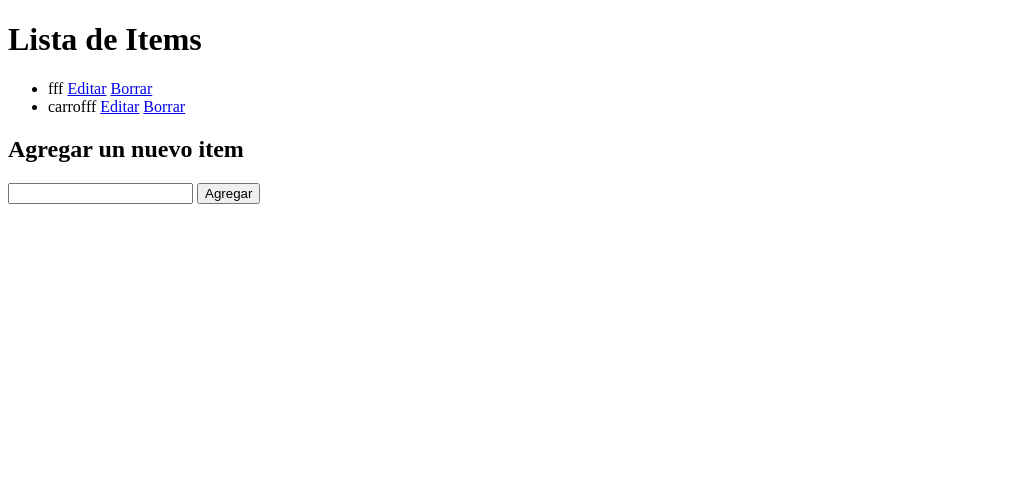
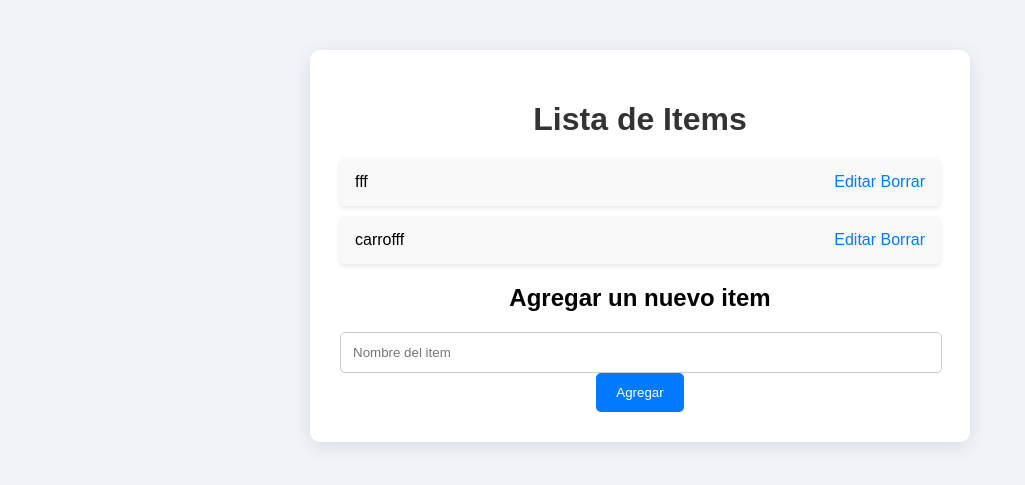
Before and after one commit to anthonygarcia55/crud_flask_sqlite, a Flask app: page / in a window 1280 px wide. Shown: the top 485 px of the page, without its empty margins (0-1025 px from the left). Run offline with Flask 3, Linux system fonts and the light colour scheme.

Commit message:
mejoras css

```diff
--- /dev/null
+++ b/static/css/styles.css
@@ -0,0 +1,112 @@
+/* Estilo general */
+body {
+    font-family: 'Arial', sans-serif;
+    background-color: #f0f4f8; /* Color de fondo suave */
+    margin: 0;
+    padding: 0;
+}
+
+/* Contenedor principal */
+.container {
+    max-width: 600px; /* Ancho máximo para hacerlo más compacto */
+    margin: 50px auto; /* Centrar el contenedor verticalmente */
+    padding: 30px; /* Aumentar el padding para mayor espacio interno */
+    background-color: #ffffff; /* Fondo blanco para el contenedor */
+    border-radius: 10px; /* Bordes redondeados */
+    box-shadow: 0 4px 20px rgba(0, 0, 0, 0.1); /* Sombra suave */
+    text-align: center; /* Centrar texto */
+}
+
+/* Encabezados */
+h1 {
+    color: #333; /* Color oscuro para el encabezado */
+    margin-bottom: 20px; /* Espaciado inferior */
+}
+
+/* Lista de Items */
+.item-list {
+    list-style-type: none;
+    padding: 0;
+}
+
+.item {
+    background: #f9f9f9; /* Color de fondo suave para los items */
+    margin: 10px 0;
+    padding: 15px;
+    border-radius: 5px;
+    box-shadow: 0 2px 5px rgba(0, 0, 0, 0.1);
+    display: flex;
+    justify-content: space-between; /* Espacio entre el texto y los enlaces */
+}
+
+/* Enlaces */
+.edit-link, .delete-link {
+    color: #007bff; /* Color azul */
+    text-decoration: none;
+}
+
+.edit-link:hover, .delete-link:hover {
+    text-decoration: underline; /* Subrayar al pasar el mouse */
+}
+
+/* Mensajes Flash */
+.flash-messages {
+    list-style-type: none;
+    padding: 0;
+}
+
+.flash-messages li {
+    margin-bottom: 10px;
+}
+
+.flash-success {
+    color: #28a745; /* Verde para mensajes de éxito */
+}
+
+.flash-error {
+    color: #dc3545; /* Rojo para mensajes de error */
+}
+
+/* Formulario Agregar/Editar Item */
+.add-item-form {
+    margin-top: 20px;
+}
+
+.add-item-form input[type="text"] {
+    padding: 12px; /* Aumentar el padding para mayor comodidad al escribir */
+    border-radius: 5px;
+    border: 1px solid #ccc;
+    width: calc(100% - 24px); /* Ajustar el ancho del input */
+}
+
+.add-item-form button {
+    background-color: #007bff; /* Azul brillante */
+    color: white;
+    border: none;
+    padding: 12px 20px; /* Aumentar el padding del botón */
+    border-radius: 5px;
+    cursor: pointer;
+}
+
+.add-item-form button:hover {
+    background-color: #0056b3; /* Azul más oscuro al pasar el mouse */
+}
+
+/* Enlace de regreso */
+.back-link {
+    display: inline-block;
+    margin-top: 20px;
+    color: #007bff; /* Color azul para el enlace */
+}
+
+.back-link:hover {
+    text-decoration: underline; /* Subrayar al pasar el mouse */
+}
+
+/* Responsividad */
+@media (max-width: 600px) {
+   .container {
+       margin: 20px; /* Menos margen en móviles para aprovechar espacio */
+       padding: 20px; /* Ajustar padding en móviles */
+   }
+}
--- a/templates/index.html
+++ b/templates/index.html
@@ -2,15 +2,18 @@
 <html lang="es">
 <head>
     <meta charset="UTF-8">
-    <title>Aplicación SQLite</title>
+    <meta name="viewport" content="width=device-width, initial-scale=1.0">
+    <title>Lista de Items</title>
+    <link rel="stylesheet" href="{{ url_for('static', filename='css/styles.css') }}">
 </head>
 <body>
+    <div class="container">
         <h1>Lista de Items</h1>
 
         <!-- Mensajes Flash -->
         {% with messages = get_flashed_messages(with_categories=true) %}
           {% if messages %}
-        <ul>
+            <ul class="flash-messages">
               {% for category, message in messages %}
                 <li class="{{ category }}">{{ message }}</li>
               {% endfor %}
@@ -18,20 +21,23 @@
           {% endif %}
         {% endwith %}
 
-    <ul>
+        <ul class="item-list">
             {% for item in items %}
-            <li>
+                <li class="item">
                     {{ item.name }}
-                <a href="{{ url_for('edit_item', id=item.id) }}">Editar</a>
-                <a href="{{ url_for('delete_item', id=item.id) }}">Borrar</a>
+                    <div class="item-actions">
+                        <a href="{{ url_for('edit_item', id=item.id) }}" class="edit-link">Editar</a>
+                        <a href="{{ url_for('delete_item', id=item.id) }}" class="delete-link">Borrar</a>
+                    </div>
                 </li>
             {% endfor %}
         </ul>
 
         <h2>Agregar un nuevo item</h2>
-    <form action="/add" method="post">
-        <input type="text" name="name" required>
+        <form action="/add" method="post" class="add-item-form">
+            <input type="text" name="name" required placeholder="Nombre del item">
             <button type="submit">Agregar</button>
         </form>
+    </div>
 </body>
 </html>
```
Also changed, not shown: templates/edit.html (+8 -4 lines). Lines whose indentation alone changed are shown as unchanged.
